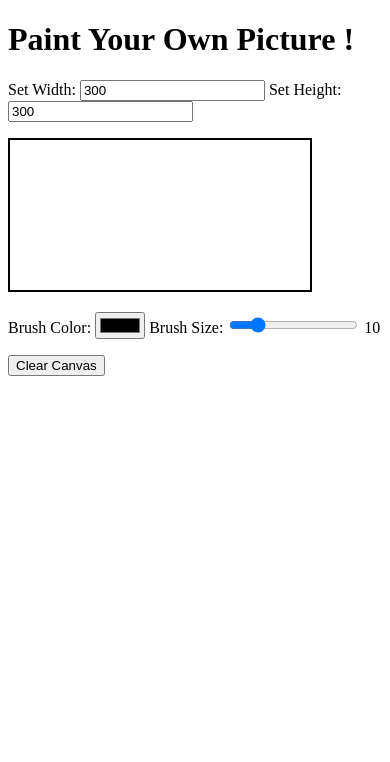
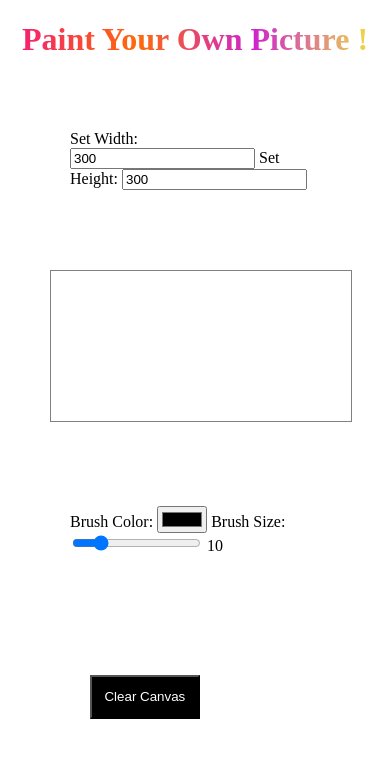
Before and after one commit to Shakirmsq/PaintApp, a plain HTML site: page index.html in a window 390 px wide. Drawn offline with Linux system fonts and the light colour scheme.

Commit message:
Fourth Commit for Responsive Design

```diff
--- a/index.html
+++ b/index.html
@@ -17,8 +17,9 @@
 
 
 
-    <div>
+    <div class="container">
 
+        <div class="box" id="boxSize">
             <!--   width input -->
             <p> Set Width:
                 <input type="text" value="300" id="canvasWidth" onchange="setWidth(this.value)">
@@ -26,11 +27,15 @@
                 Set Height:
                 <input type="text" value="300" id="canvas" onchange="setHeight(this.value)">
             </p>
+        </div>
 
+        <div class="box" id="boxCanvas">
             <!--   main canvas -->
             <canvas id="canvas1" onmousedown="startPaint()" onmousemove="doPaint(event.offsetX,event.offsetY)" onmouseup="endPaint()">
     hello !
   </canvas>
+        </div>
+        <div class="box" id="boxBrush">
             <p>
                 Brush Color:
                 <input type="color" value="#000" onchange="changeColor(this.value)"> Brush Size:
@@ -41,10 +46,17 @@
             10
         </output>
             </p>
+        </div>
+
+
+        <div class="box" id="boxClear">
             <!--   clear button -->
             <p>
                 <input type="button" value="Clear Canvas" id="clear" onclick="clearCanvas()">
             </p>
+        </div>
+
+
 
     </div>
 
--- a/styles.css
+++ b/styles.css
@@ -1,3 +1,55 @@
+body {
+    margin: 20px;
+}
+
+h1 {
+    background: linear-gradient(to right, #f32170, #ff6b08, #cf23cf, #eedd44);
+    -webkit-text-fill-color: transparent;
+    -webkit-background-clip: text;
+    display: flex;
+    justify-content: center;
+}
+
+p {
+    margin: 20px;
+}
+
 canvas {
-    border: 2px solid black;
+    border: 1px solid gray;
 }
+
+.container {
+    display: flex;
+    align-items: center;
+    flex-flow: row wrap;
+}
+
+#boxSize {
+    margin: 30px;
+}
+
+#boxCanvas {
+    display: block;
+    margin: 30px;
+}
+
+#boxBrush {
+    margin: 30px;
+}
+
+#boxClear {
+    margin: 30px;
+}
+
+#clear {
+    color: white;
+    background-color: black;
+    margin: 20px;
+    padding: 10%;
+}
+
+#clear:active {
+    font-size: large;
+    color: black;
+    background-color: white;
+}
```
Lines whose indentation alone changed are shown as unchanged.
